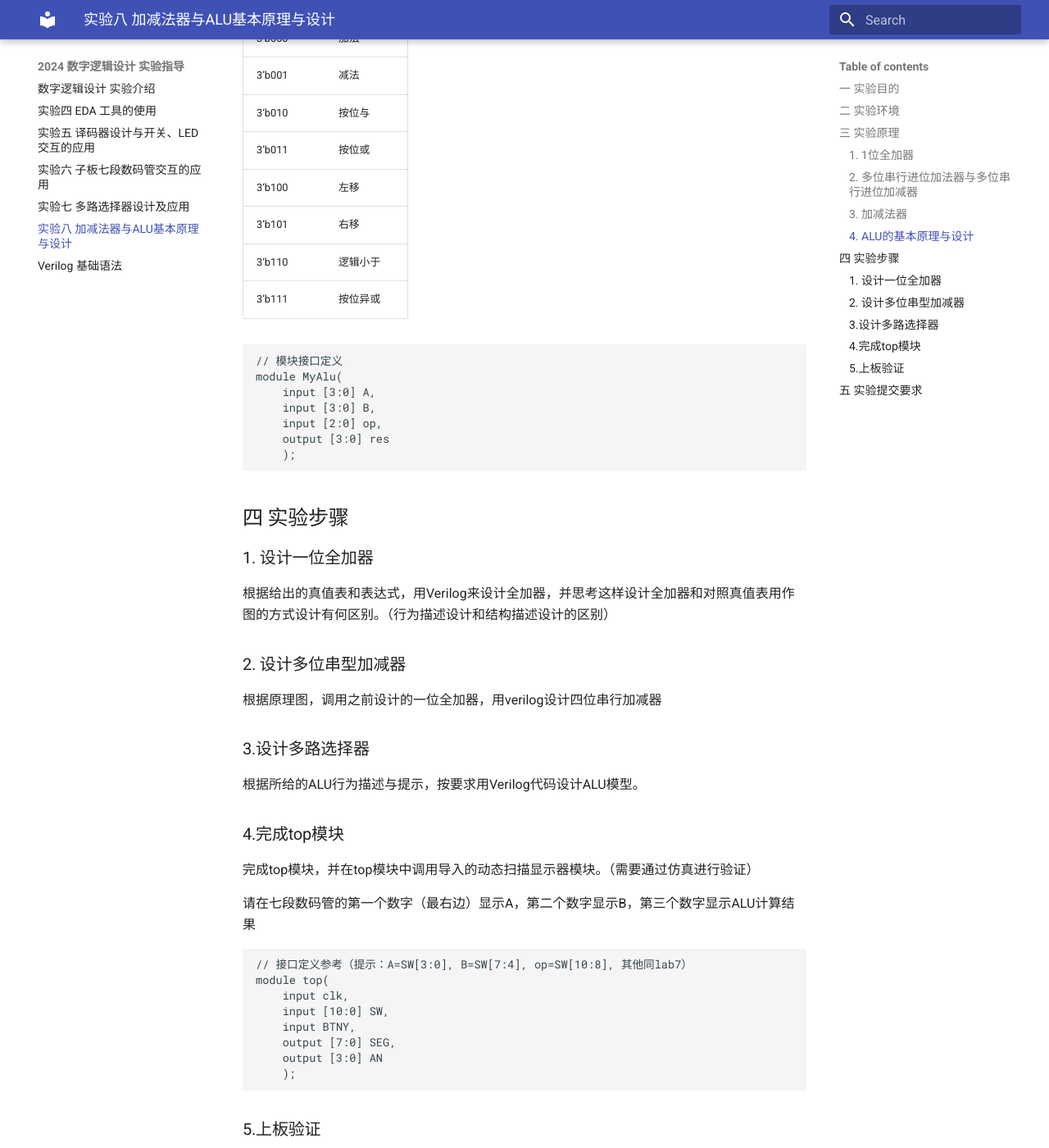
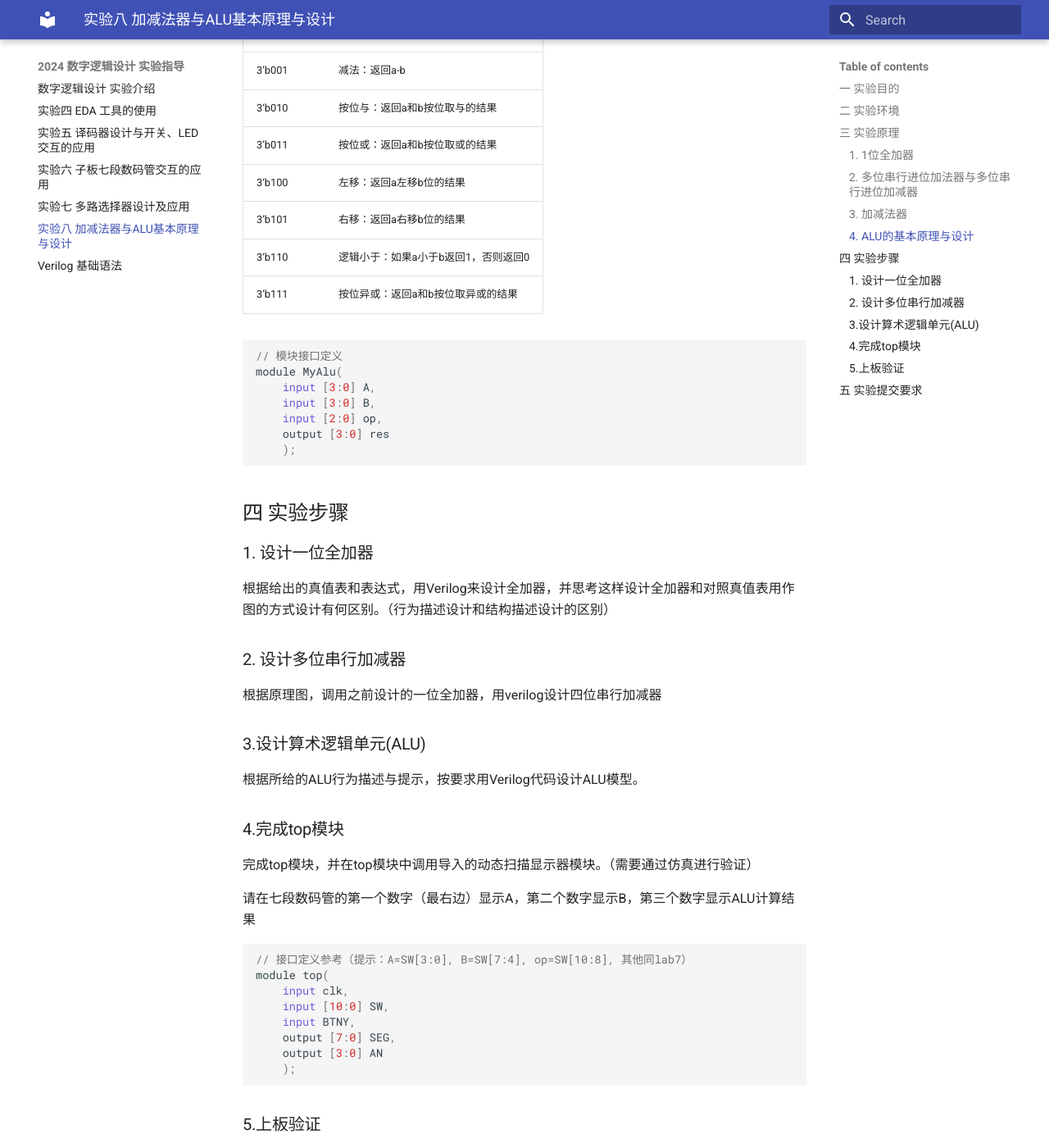
Before and after one commit to huxibu-alkyimyia/huxibu-alkyimyia.github.io, an MkDocs documentation site: the page built from docs/lab8.md, in a window 1280 px wide and 1400 px high, scrolled down 3285 px. Shown: the whole window at 82% size. Built offline with MkDocs 1.6.1 and Material for MkDocs 9.7.7, drawn with Linux system fonts in a browser that asks for light colours; nearby versions of some CDN libraries; library files that are not in the unit come from our copies; formulas are drawn with MathJax 3; some of the changed text lies outside the part shown.

Commit message:
fix lab 8 doc

````diff
--- a/docs/lab8.md
+++ b/docs/lab8.md
@@ -18,13 +18,13 @@
 
 ### 1. 1位全加器
 
-1位全加器有三个输入端：数据位 ${A_i}$ 和 ${B_i}$，低位进位输入 ${C_i}$
+$$1位全加器有三个输入端：数据位 A_i 和 B_i，低位进位输入 C_i$$
 
-两个输出位：全加和 ${S_i}$，进位输出 ${C_{i+1}}$
+$$两个输出位：全加和 {S_i}，进位输出 C_{i+1}$$
 
-${S_i = A_i \bigotimes B_i \bigotimes C_i}$
+$${S_i = A_i \bigotimes B_i \bigotimes C_i}$$
 
-${C_{i+1}=A_i B_i + B_iC_i + C_i A_i}$
+$${C_{i+1}=A_i B_i + B_iC_i + C_i A_i}$$
 
 | $A_i$ | $B_i$ | $C_i$ | $S_i$ | $C_{i+1}$ |
 |-|-|-|-|-|
@@ -73,14 +73,14 @@
 
 | 运算符 | ALU行为 |
 |-|-|
-|3‘b000|加法|
-|3’b001|减法|
-|3‘b010|按位与|
-|3’b011|按位或|
-|3‘b100|左移|
-|3’b101|右移|
-|3‘b110|逻辑小于|
-|3’b111|按位异或|
+|3‘b000|加法：返回a+b|
+|3’b001|减法：返回a-b|
+|3‘b010|按位与：返回a和b按位取与的结果|
+|3’b011|按位或：返回a和b按位取或的结果|
+|3‘b100|左移：返回a左移b位的结果|
+|3’b101|右移：返回a右移b位的结果|
+|3‘b110|逻辑小于：如果a小于b返回1，否则返回0|
+|3’b111|按位异或：返回a和b按位取异或的结果|
 
 ```
 // 模块接口定义
@@ -99,11 +99,11 @@
 
 根据给出的真值表和表达式，用Verilog来设计全加器，并思考这样设计全加器和对照真值表用作图的方式设计有何区别。（行为描述设计和结构描述设计的区别）
 
-### 2. 设计多位串型加减器
+### 2. 设计多位串行加减器
 
 根据原理图，调用之前设计的一位全加器，用verilog设计四位串行加减器
 
-### 3.设计多路选择器
+### 3.设计算术逻辑单元(ALU)
 
 根据所给的ALU行为描述与提示，按要求用Verilog代码设计ALU模型。
 
--- a/mkdocs.yml
+++ b/mkdocs.yml
@@ -3,13 +3,28 @@
   name: material
 
 markdown_extensions:
-  - pymdownx.arithmatex:
-      generic: true
+  - markdown.extensions.codehilite
+  - markdown.extensions.extra
+  - markdown.extensions.meta
+  - markdown.extensions.toc:
+      permalink: True
+      separator: "_"
+  - markdown.extensions.admonition
+  - markdown.extensions.attr_list
+  - markdown.extensions.def_list
+  - markdown.extensions.fenced_code
+  - markdown.extensions.footnotes
+  - markdown.extensions.tables
+  - markdown.extensions.nl2br
+  - markdown.extensions.smarty
+  - markdown.extensions.wikilinks
+  - markdown.extensions.md_in_html
+  # - markdown.extensions.tidy
+  - markdown.extensions.meta
 
 extra_javascript:
-  - katex.js
-  - https://cdnjs.cloudflare.com/ajax/libs/KaTeX/0.16.7/katex.min.js
-  - https://cdnjs.cloudflare.com/ajax/libs/KaTeX/0.16.7/contrib/auto-render.min.js
+  - 'https://cdnjs.cloudflare.com/ajax/libs/mathjax/2.7.5/MathJax.js?config=TeX-MML-AM_CHTML'
 
-extra_css:
-  - https://cdnjs.cloudflare.com/ajax/libs/KaTeX/0.16.7/katex.min.css
+# markdown_extensions:
+#   - markdown.extensions.extra
+#   - markdown.extensions.mathjax
````
Also changed, not shown: other parts of docs/lab8.md (+1 -1 lines), katex.js (deleted, +0 -10 lines).
